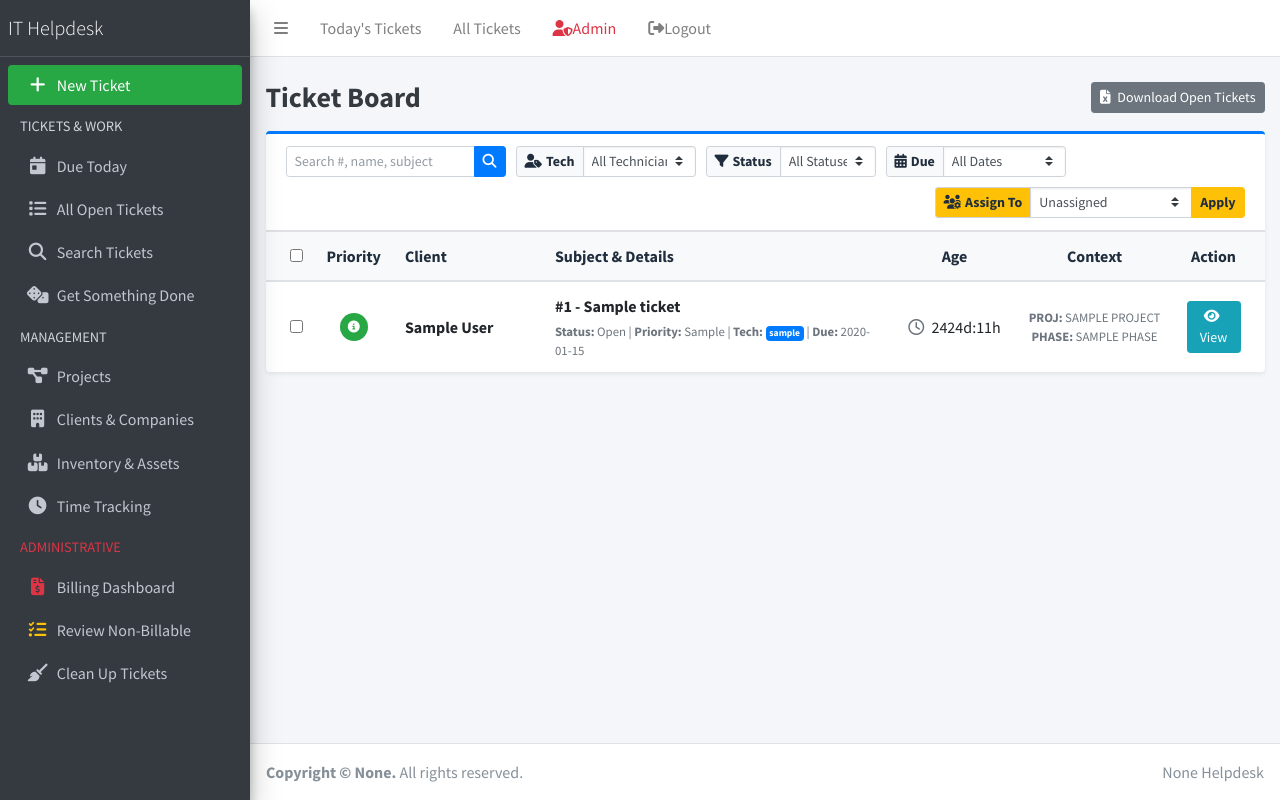
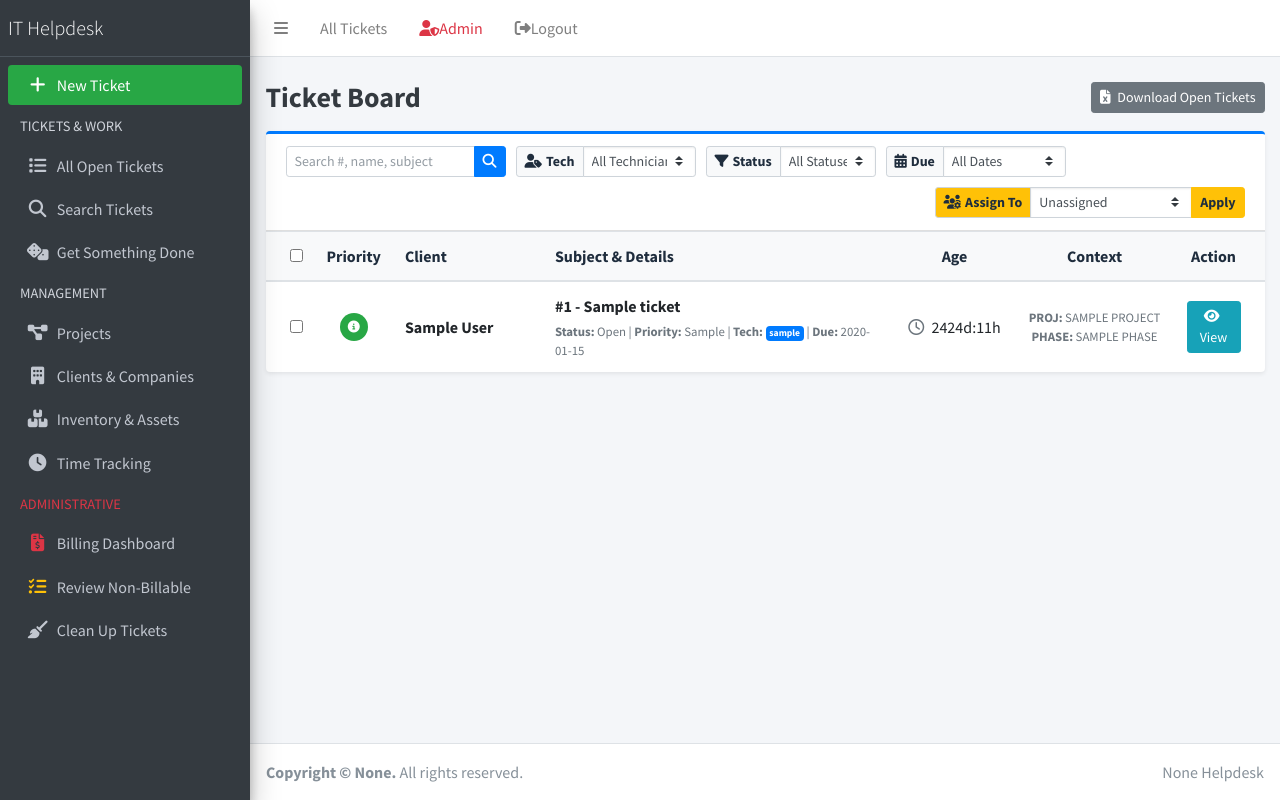
Before and after one commit to abean94/Ticket-and-Project-Management, a Flask app: page /dashboard in a window 1280 px wide. Run offline with Flask 3, Linux system fonts and the light colour scheme; a user stored in the database is signed in; tables that the repository leaves empty hold one stand-in row (values such as "Sample post"); parts of the project's set-up code (start-up, migrations or seed data) failed here and were passed over; some libraries are stand-ins or nearby versions.

Commit message:
removed dashboard_today logic doesn't make sense now that day filter is present on dashboard

```diff
--- a/app.py
+++ b/app.py
@@ -300,7 +300,7 @@ def logout():
     flash("You have been logged out.", "success")
     return redirect(url_for("login"))
 
-
+@app.route("/")
 @app.route("/dashboard")
 @login_required
 def dashboard():
@@ -361,7 +361,10 @@ def dashboard():
                 ticket.age = "N/A"
 
     session.pop("start_time_utc", None)
+    # Add this line to fetch tech and admin users
     technicians = User.query.filter(User.role.in_(['admin', 'technician'])).all()
+
+    session.pop("start_time_utc", None)
     return render_template("dashboard.html", tickets=tickets, technicians=technicians)
 
 
@@ -427,142 +430,6 @@ def download_tickets_excel():
         download_name="tickets.xlsx",
     )
 
-
-@app.route("/")
-@login_required
-def dashboard_today():
-    # ✅ Fix: Correct MySQL date filter (Includes today and tomorrow)
-    tickets = (
-        Ticket.query.filter(
-            Ticket.due_date.between(
-                func.date(func.now()),
-                func.timestampadd(
-                    text("SECOND"), 86399, func.date(func.now())
-                ),  # ✅ 11:59:59 PM today
-            )
-        )
-        .order_by(
-            db.case(
-                (Ticket.status.in_(["Open", "In Progress"]), 1),
-                (Ticket.status == "Touched", 2),
-                (Ticket.status == "On Hold", 3),
-                (Ticket.status == "Closed", 4),
-            ).asc(),
-            db.case(
-                (Ticket.priority == "Important-Urgent", 1),
-                (Ticket.priority == "Important-NotUrgent", 2),
-                (Ticket.priority == "NotImportant-Urgent", 3),
-                (Ticket.priority == "NotImportant-NotUrgent", 4),
-            ).asc(),
-        )
-        .all()
-    )
-
-    eastern = timezone("US/Eastern")
-    current_time = datetime.now(UTC)
-
-    # ✅ Fix: Handle NULL/Invalid timestamps
-    for ticket in tickets:
-        if ticket.created_at:
-            try:
-                # ✅ Convert string timestamps safely
-                if isinstance(ticket.created_at, str):
-                    if ticket.created_at not in [None, "0000-00-00 00:00:00"]:
-                        ticket.created_at = datetime.strptime(
-                            ticket.created_at, "%Y-%m-%d %H:%M:%S"
-                        )
-                    else:
-                        ticket.created_at = None  # Handle invalid timestamps
-
-                # ✅ Ensure proper timezone conversion
-                if ticket.created_at:
-                    ticket.created_at = ticket.created_at.replace(
-                        tzinfo=UTC
-                    ).astimezone(eastern)
-
-                    # ✅ Calculate ticket age
-                    age = current_time - ticket.created_at.astimezone(UTC)
-                    days = age.days
-                    hours = age.seconds // 3600  # Get hours from seconds
-                    ticket.age = f"{days}d:{hours}h"
-                else:
-                    ticket.age = "N/A"  # Handle cases with missing timestamps
-
-            except ValueError:
-                ticket.created_at = None  # Handle any parsing errors
-                ticket.age = "N/A"
-
-    session.pop("start_time_utc", None)
-    return render_template("dashboard.html", tickets=tickets)
-
-
-@app.route("/download_tickets_excel_today")
-@login_required
-def download_tickets_excel_today():
-    # Retrieve all the tickets from the database (replace with your actual query)
-    # Create a list of dictionaries to store ticket data
-    tickets = (
-        Ticket.query.filter(
-            Ticket.due_date.between(
-                func.date(func.now()),
-                func.timestampadd(
-                    text("SECOND"), 86399, func.date(func.now())
-                ),  # ✅ 11:59:59 PM today
-            )
-        )
-        .order_by(
-            db.case(
-                (Ticket.status in ["Open", "In Progress"], 1),
-                (Ticket.status == "Touched", 2),
-                (Ticket.status == "On Hold", 3),
-                (Ticket.status == "Closed", 4),
-            ).asc(),
-            db.case(
-                (Ticket.priority == "Important-Urgent", 1),
-                (Ticket.priority == "Important-NotUrgent", 2),
-                (Ticket.priority == "NotImportant-Urgent", 3),
-                (Ticket.priority == "NotImportant-NotUrgent", 4),
-            ).asc(),
-        )
-        .all()
-    )
-    ticket_data = []
-    for ticket in tickets:
-        ticket_data.append(
-            {
-                "Ticket ID": ticket.id,
-                "Subject": ticket.subject,
-                "Status": ticket.status,
-                "Priority": ticket.priority,
-                "Due Date": ticket.due_date.strftime("%Y-%m-%d")
-                if ticket.due_date
-                else None,
-                "Estimated Hours": ticket.estimated_hours,
-                "Project": ticket.project.name if ticket.project else "No Project",
-                "Phase": ticket.phase.name if ticket.phase else "No Phase",
-            }
-        )
-
-    # Create a DataFrame from the ticket data
-    df = pd.DataFrame(ticket_data)
-
-    # Create an in-memory output file
-    output = BytesIO()
-
-    # Write the DataFrame to an Excel file
-    with pd.ExcelWriter(output, engine="xlsxwriter") as writer:
-        df.to_excel(writer, index=False, sheet_name="Tickets")
-
-    # Set the output file's position to the beginning
-    output.seek(0)
-
-    # Send the file as an attachment to be downloaded by the user
-    return send_file(
-        output,
-        mimetype="application/vnd.openxmlformats-officedocument.spreadsheetml.sheet",
-        as_attachment=True,
-        download_name="tickets.xlsx",
-    )
 
 
 @app.route("/project_or_regular")
--- a/templates/base.html
+++ b/templates/base.html
@@ -23,9 +23,6 @@
     <ul class="navbar-nav">
       <li class="nav-item">
         <a class="nav-link" data-widget="pushmenu" href="#" role="button"><i class="fas fa-bars"></i></a>
-      </li>
-      <li class="nav-item d-none d-sm-inline-block">
-        <a href="{{ url_for('dashboard_today') }}" class="nav-link">Today's Tickets</a>
       </li>
       <li class="nav-item d-none d-sm-inline-block">
         <a href="{{ url_for('dashboard') }}" class="nav-link">All Tickets</a>
@@ -72,12 +69,6 @@
           </li>
 
           <li class="nav-header">TICKETS & WORK</li>
-          <li class="nav-item">
-            <a href="{{ url_for('dashboard_today') }}" class="nav-link">
-              <i class="nav-icon fas fa-calendar-day"></i>
-              <p>Due Today</p>
-            </a>
-          </li>
           <li class="nav-item">
             <a href="{{ url_for('dashboard') }}" class="nav-link">
               <i class="nav-icon fas fa-list"></i>
--- a/templates/dashboard.html
+++ b/templates/dashboard.html
@@ -9,9 +9,9 @@
             <h3 class="m-0 font-weight-bold text-dark">Ticket Board</h3>
         </div>
         <div class="col-md-6 text-md-right mt-2 mt-md-0">
-            <a href="{% if request.endpoint == 'dashboard_today' %}{{ url_for('download_tickets_excel_today') }}{% else %}{{ url_for('download_tickets_excel') }}{% endif %}" class="btn btn-secondary btn-sm">
-                <i class="fas fa-file-excel mr-1"></i> Download Open Tickets
-            </a>
+                    <a href="{{ url_for('download_tickets_excel') }}" class="btn btn-secondary btn-sm">
+                        <i class="fas fa-file-excel mr-1"></i> Download Open Tickets
+                    </a>
         </div>
     </div>
 
```
